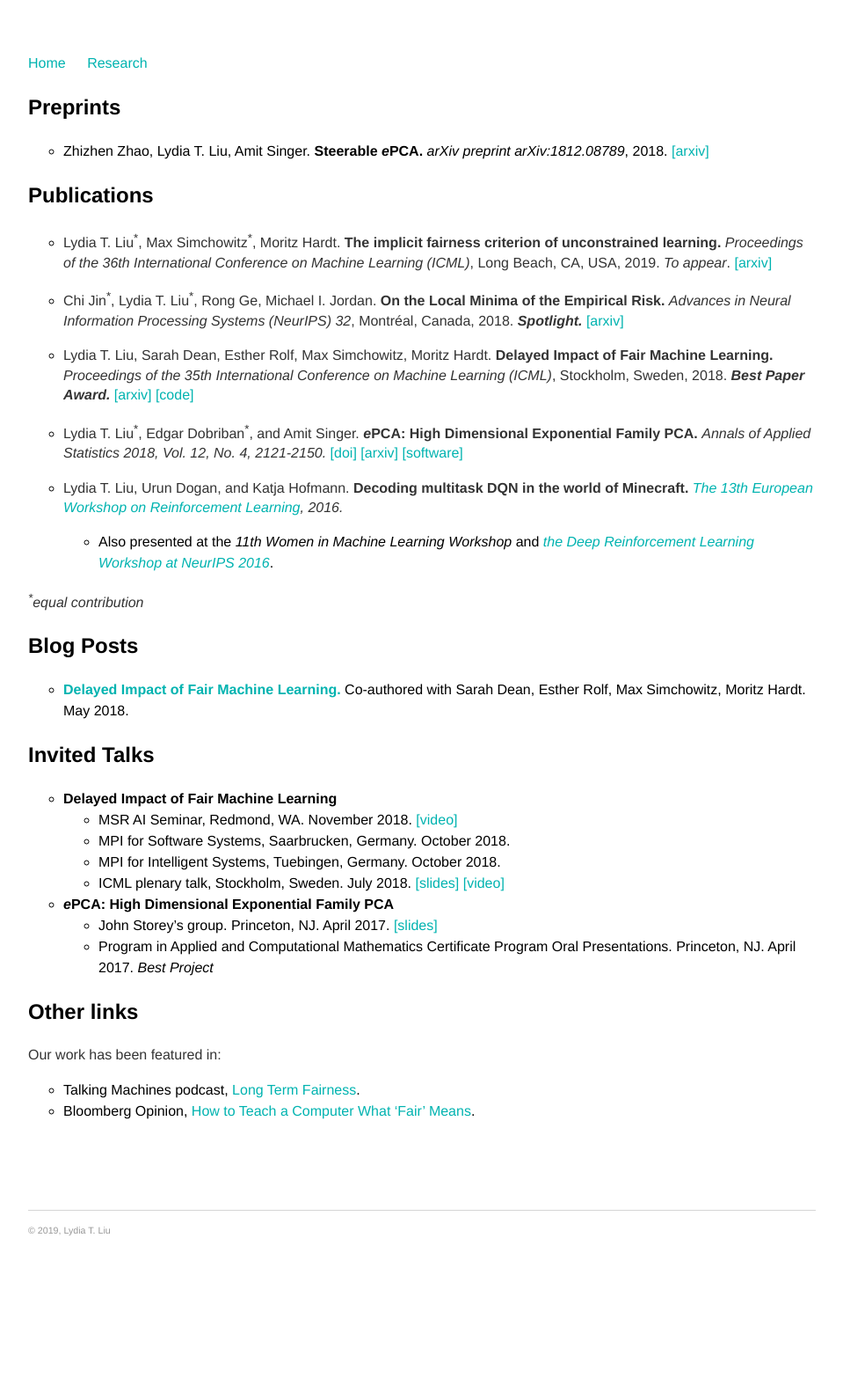
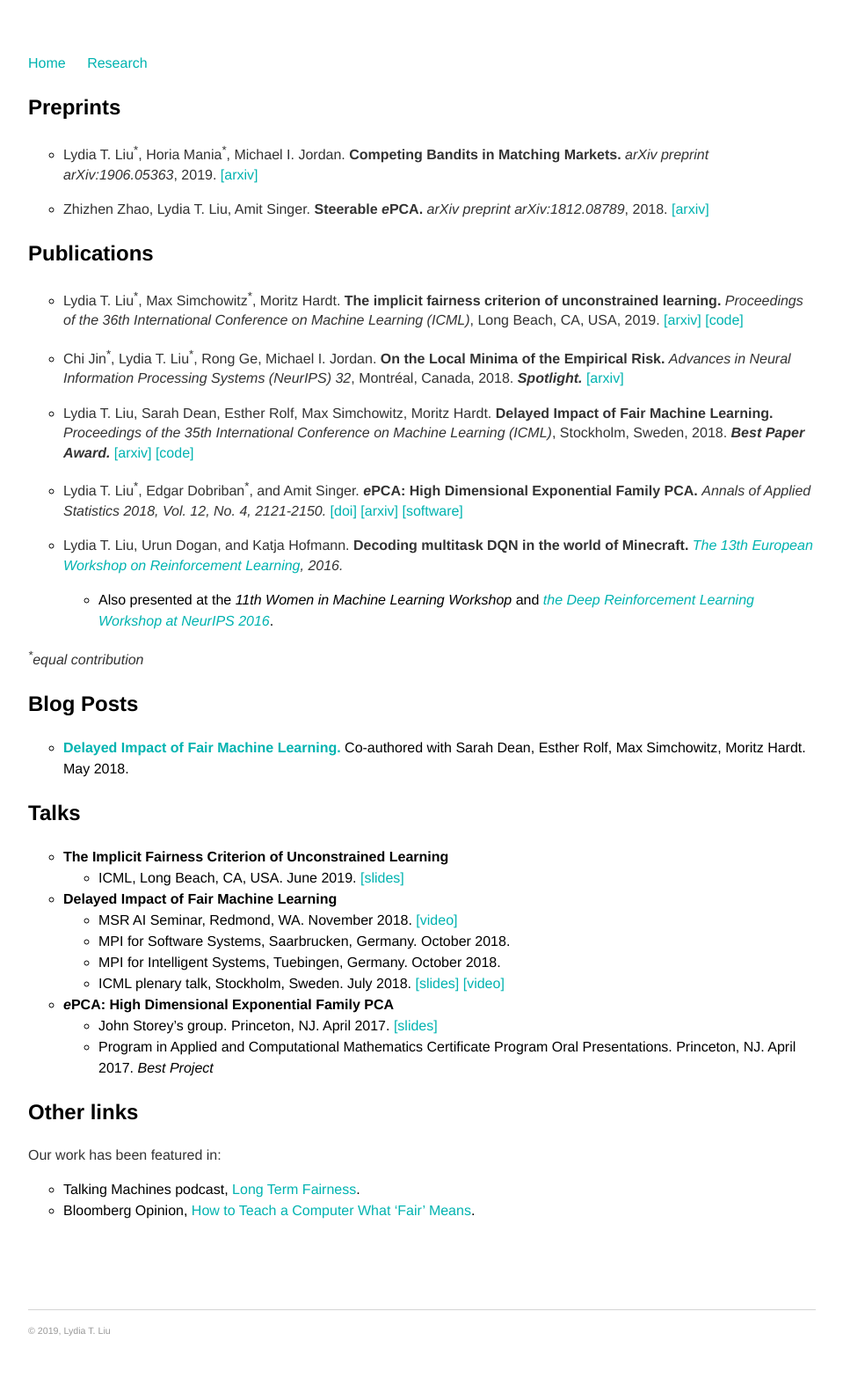
Before and after one commit to serenalwang/serenalwang.github.io, a Jekyll site: the page built from projects.md, in a window 1280 px wide. Shown: the whole page at 88% size, without its empty margins (160-1119 px from the left). Built offline with Jekyll 4.4.1, drawn with Linux system fonts in a browser that asks for light colours; before the commit the page ends 1469 px from its top, so only the background shows below that.

Commit message:
Update projects.md

```diff
--- a/projects.md
+++ b/projects.md
@@ -5,12 +5,13 @@ title: Research
 
 ### Preprints
 
+* Lydia T. Liu<sup>\*</sup>, Horia Mania<sup>\*</sup>, Michael I. Jordan. **Competing Bandits in Matching Markets.** *arXiv preprint arXiv:1906.05363*, 2019. [[arxiv]](https://arxiv.org/abs/1906.05363)
 
 * Zhizhen Zhao, Lydia T. Liu, Amit Singer. **Steerable *e*PCA.** *arXiv preprint arXiv:1812.08789*, 2018. [[arxiv]](https://arxiv.org/abs/1812.08789)
 
 ### Publications
 
-* Lydia T. Liu<sup>\*</sup>, Max Simchowitz<sup>\*</sup>, Moritz Hardt. **The implicit fairness criterion of unconstrained learning.** *Proceedings of the 36th International Conference on Machine Learning (ICML)*, Long Beach, CA, USA, 2019. *To appear*. [[arxiv]](https://arxiv.org/abs/1808.10013)
+* Lydia T. Liu<sup>\*</sup>, Max Simchowitz<sup>\*</sup>, Moritz Hardt. **The implicit fairness criterion of unconstrained learning.** *Proceedings of the 36th International Conference on Machine Learning (ICML)*, Long Beach, CA, USA, 2019. [[arxiv]](https://arxiv.org/abs/1808.10013) [[code]](https://github.com/lydiatliu/unconstrainedml)
 
 * Chi Jin<sup>\*</sup>, Lydia T. Liu<sup>\*</sup>, Rong Ge, Michael I. Jordan. **On the Local Minima of the Empirical Risk.** *Advances in Neural Information Processing Systems (NeurIPS) 32*, Montréal, Canada, 2018. ***Spotlight.*** [[arxiv]](https://arxiv.org/abs/1803.09357)
 
@@ -27,7 +28,10 @@ title: Research
 
 * [**Delayed Impact of Fair Machine Learning.**](https://bair.berkeley.edu/blog/2018/05/17/delayed-impact/) Co-authored with Sarah Dean, Esther Rolf, Max Simchowitz, Moritz Hardt. May 2018.
 
-### Invited Talks
+### Talks
+
+* **The Implicit Fairness Criterion of Unconstrained Learning**
+  * ICML, Long Beach, CA, USA. June 2019. [[slides]](/assets/icml_talk_2019.pdf)
 
 * **Delayed Impact of Fair Machine Learning**
   * MSR AI Seminar, Redmond, WA. November 2018. [[video]](https://youtu.be/8cDVtXjvq9s)
```
